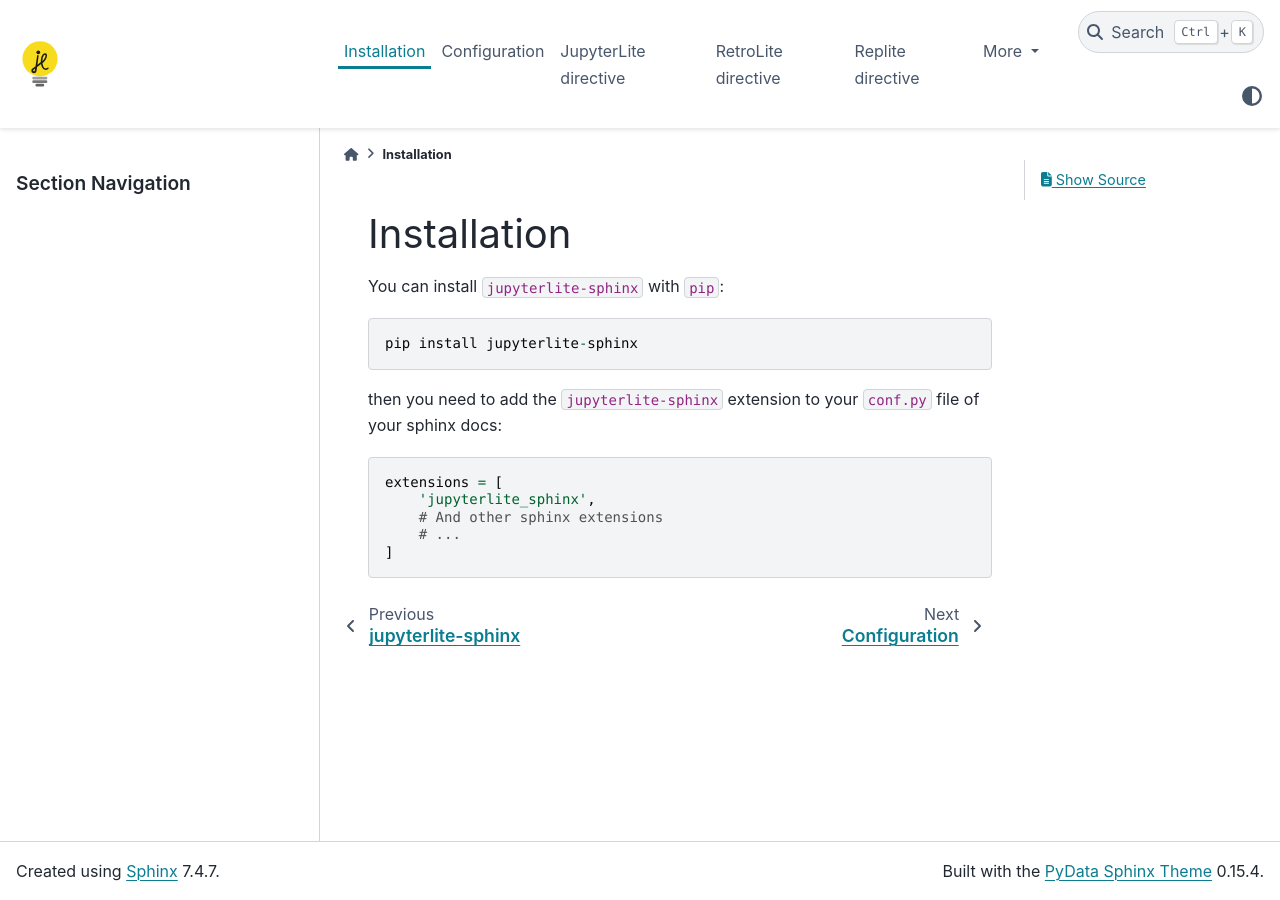
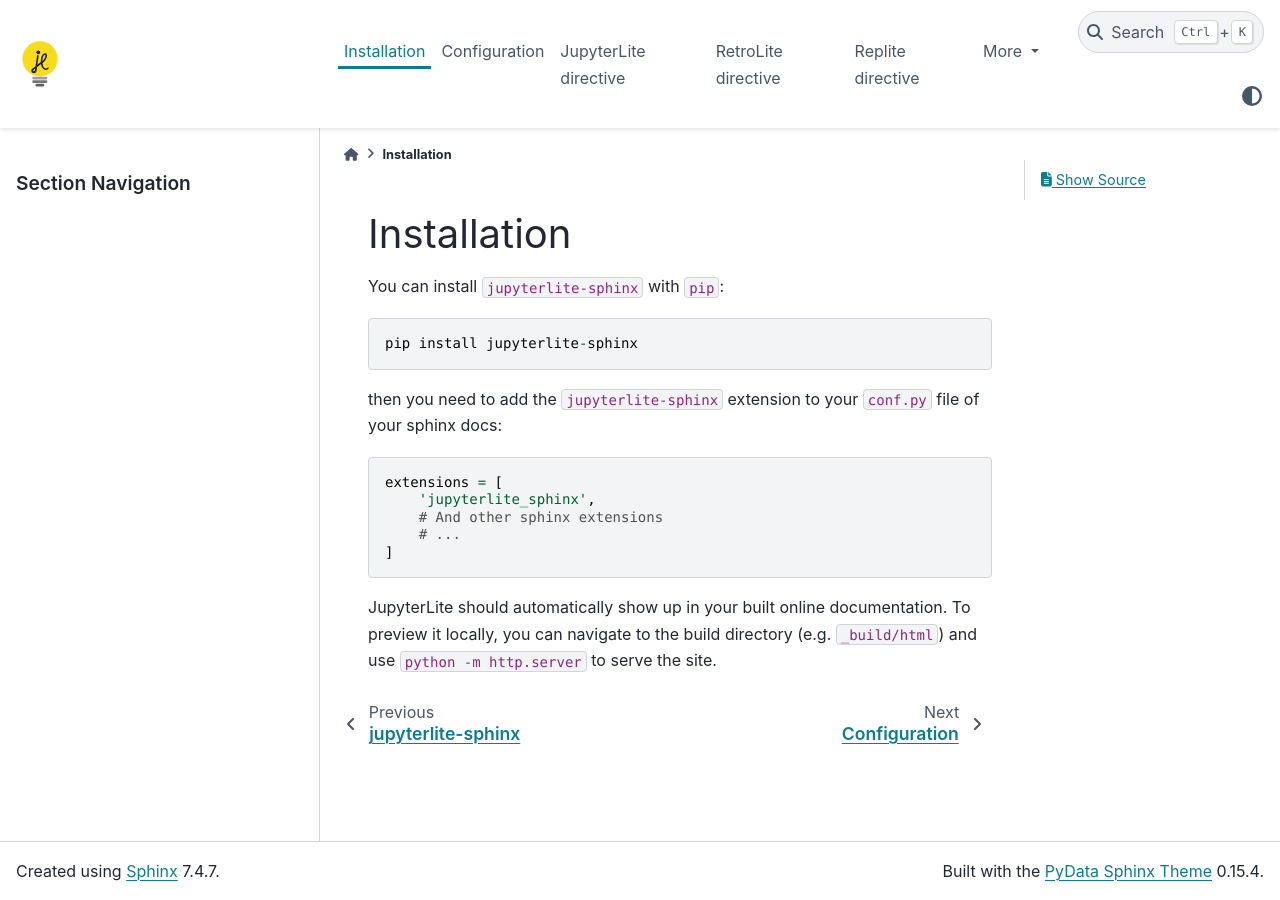
Before and after one commit to jupyterlite/jupyterlite-sphinx, a Sphinx documentation site: the page built from docs/installation.rst, in a window 1280 px wide. Built offline with Sphinx 7.4.7 and the PyData theme 0.15.4, drawn with Linux system fonts in a browser that asks for light colours.

Commit message:
Mention how to preview locally

```diff
--- a/docs/installation.rst
+++ b/docs/installation.rst
@@ -16,3 +16,5 @@
         # And other sphinx extensions
         # ...
     ]
+
+JupyterLite should automatically show up in your built online documentation. To preview it locally, you can navigate to the build directory (e.g. ``_build/html``) and use ``python -m http.server`` to serve the site.
```
